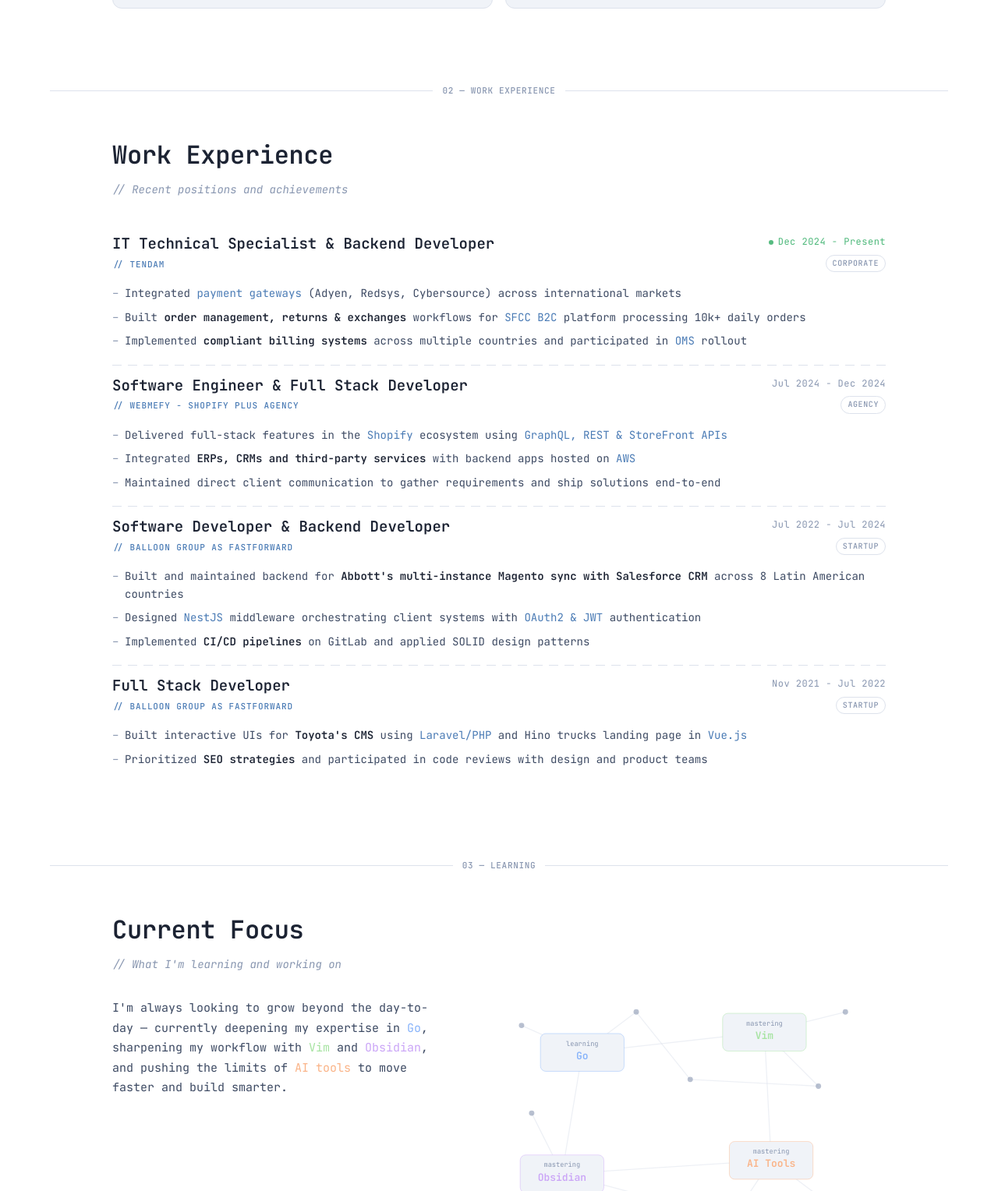
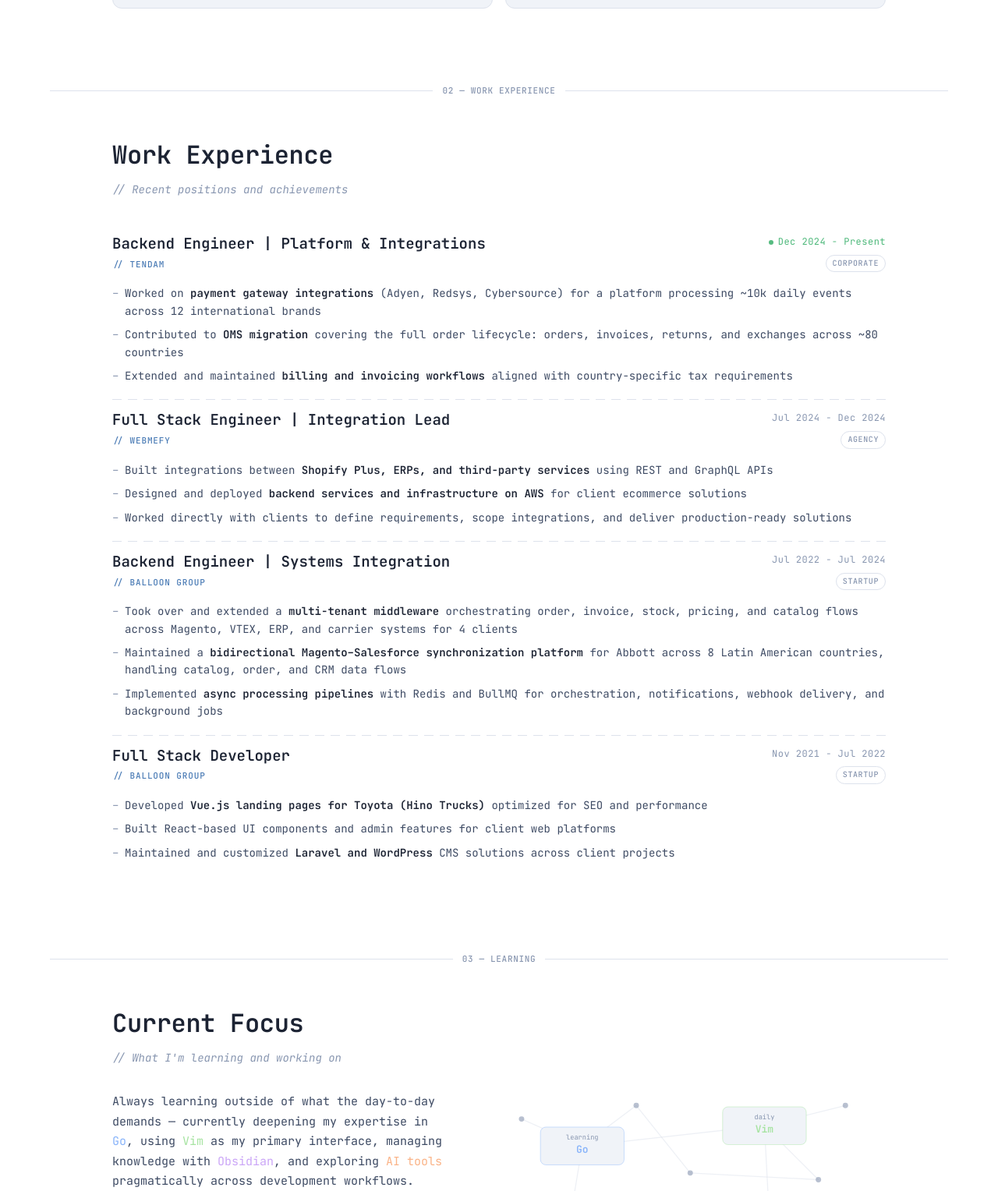
Before and after one commit to pablokoll/portfolio, an Astro site: page / in a window 1280 px wide. Shown: the part 1272-2800 px from the top of the page at 78% size. Built offline with nearby package versions, Linux system fonts and the light colour scheme; Astro itself is replaced by a stand-in of ours; a web font is replaced by a local one.

Commit message:
chore(content): rewrite portfolio content — backend positioning, honest verbs, learning section

```diff
--- a/src/components/ConstellationGraph.astro
+++ b/src/components/ConstellationGraph.astro
@@ -8,17 +8,17 @@ interface Props {
 const { items } = Astro.props;
 
 const nodePositions: Record<string, { x: number; y: number }> = {
-  learning_golang:   { x: 150, y: 80  },
-  mastering_vim:     { x: 420, y: 50  },
-  obsidian_notes:    { x: 120, y: 260 },
-  ai_tools_mastery:  { x: 430, y: 240 },
+  learning_golang: { x: 150, y: 80  },
+  vim:             { x: 420, y: 50  },
+  obsidian_notes:  { x: 120, y: 260 },
+  ai_tooling:      { x: 430, y: 240 },
 };
 
 const nodeLabels: Record<string, { top: string; bottom: string }> = {
-  learning_golang:  { top: 'learning', bottom: 'Go'       },
-  mastering_vim:    { top: 'mastering', bottom: 'Vim'     },
-  obsidian_notes:   { top: 'mastering', bottom: 'Obsidian'},
-  ai_tools_mastery: { top: 'mastering', bottom: 'AI Tools'},
+  learning_golang: { top: 'learning',  bottom: 'Go'       },
+  vim:             { top: 'daily',     bottom: 'Vim'      },
+  obsidian_notes:  { top: 'mastering', bottom: 'Obsidian' },
+  ai_tooling:      { top: 'exploring', bottom: 'AI Tools' },
 };
 
 const decorativeNodes = [
@@ -34,20 +34,20 @@ const decorativeNodes = [
 ];
 
 const lines: [string, string][] = [
-  ['learning_golang',  'mastering_vim'    ],
-  ['learning_golang',  'obsidian_notes'   ],
-  ['mastering_vim',    'ai_tools_mastery' ],
-  ['obsidian_notes',   'ai_tools_mastery' ],
-  ['learning_golang',  'd0'               ],
-  ['learning_golang',  'd1'               ],
-  ['mastering_vim',    'd4'               ],
-  ['mastering_vim',    'd3'               ],
-  ['obsidian_notes',   'd8'               ],
-  ['obsidian_notes',   'd5'               ],
-  ['ai_tools_mastery','d7'               ],
-  ['ai_tools_mastery','d6'               ],
-  ['d1',               'd2'               ],
-  ['d2',               'd3'               ],
+  ['learning_golang', 'vim'           ],
+  ['learning_golang', 'obsidian_notes'],
+  ['vim',             'ai_tooling'    ],
+  ['obsidian_notes',  'ai_tooling'    ],
+  ['learning_golang', 'd0'            ],
+  ['learning_golang', 'd1'            ],
+  ['vim',             'd4'            ],
+  ['vim',             'd3'            ],
+  ['obsidian_notes',  'd8'            ],
+  ['obsidian_notes',  'd5'            ],
+  ['ai_tooling',      'd7'            ],
+  ['ai_tooling',      'd6'            ],
+  ['d1',              'd2'            ],
+  ['d2',              'd3'            ],
 ];
 
 function getCoords(key: string): { x: number; y: number } | undefined {
--- a/src/data/portfolio.json
+++ b/src/data/portfolio.json
@@ -1,15 +1,15 @@
 {
   "meta": {
-    "title": "Pablo Koll | Software Developer",
-    "description": "Self-taught Software Developer with +4 years specializing in Backend & Full Stack Development. Node.js, TypeScript, Python, React. eCommerce platforms (Shopify, SFCC), API integrations, and scalable architectures across international markets.",
+    "title": "Pablo Koll | Backend Software Engineer",
+    "description": "Backend Software Engineer with 4+ years of experience building scalable APIs, transactional systems, enterprise integrations, async workflows, and multi-tenant platforms.",
     "ogImage": "/og-image.png",
     "url": "https://pablokoll.com"
   },
   "about": {
     "prompt": "$ whoami",
     "headline": "Pablo Koll",
-    "subtitle": "Software Engineer & System Builder",
-    "subline": "// self-taught engineer who builds scalable systems and clean architectures. passionate about solving real problems with the right tools — from APIs and backend services to full-stack products. always learning, currently leveraging AI to move faster and build smarter.",
+    "subtitle": "Backend Software Engineer",
+    "subline": "// Focused on integrations, distributed workflows, and reliable transactional systems. I use AI tooling pragmatically — to validate faster, prototype ideas, and cut through complexity.",
     "availability": "available for freelance",
     "cta": {
       "primary": {
@@ -27,91 +27,94 @@
     "subtitle": "// Recent positions and achievements",
     "items": [
       {
-        "role": "IT Technical Specialist & Backend Developer",
-        "company": "// TENDAM",
+        "role": "Backend Engineer | Platform & Integrations",
+        "company": "// Tendam",
         "period": "Dec 2024 - Present",
         "isCurrent": true,
         "type": "Corporate",
-        "description": "Developed and maintained payment gateway integrations with Adyen, Redsys, and Cybersource. Developing order management, returns, and exchanges workflows across international markets. Implemented compliant billing systems across multiple countries. Participated in the implementation of a new Order Management System (OMS) integrated with the existing ecosystem. Coordinating with Cloud infrastructure and internal IT teams following Agile methodology with Atlassian tools (Jira). Working with Salesforce Commerce Cloud (SFCC) B2C platform, supporting millions of customers and processing over 10,000 daily orders.",
+        "description": "Backend engineer working on retail systems processing ~10k daily orders across 12 international brands within an SFCC ecosystem. Focused on payment integrations, OMS migration, and cross-country billing workflows.",
         "bulletsHtml": [
-          "Integrated <em>payment gateways</em> (Adyen, Redsys, Cybersource) across international markets",
-          "Built <strong>order management, returns & exchanges</strong> workflows for <em>SFCC B2C</em> platform processing 10k+ daily orders",
-          "Implemented <strong>compliant billing systems</strong> across multiple countries and participated in <em>OMS</em> rollout"
+          "Worked on <strong>payment gateway integrations</strong> (Adyen, Redsys, Cybersource) for a platform processing ~10k daily events across 12 international brands",
+          "Contributed to <strong>OMS migration</strong> covering the full order lifecycle: orders, invoices, returns, and exchanges across ~80 countries",
+          "Extended and maintained <strong>billing and invoicing workflows</strong> aligned with country-specific tax requirements"
         ],
         "stack": [
           "JavaScript",
-          "Node.js",
-          "SFCC",
-          "ISML",
+          "Salesforce Commerce Cloud (SFCC)",
           "OCAPI/SCAPI",
-          "REST",
-          "SOAP",
-          "Payment Gateways"
+          "Adyen",
+          "Redsys",
+          "Cybersource"
         ]
       },
       {
-        "role": "Software Engineer & Full Stack Developer",
-        "company": "// Webmefy - Shopify Plus Agency",
+        "role": "Full Stack Engineer | Integration Lead",
+        "company": "// Webmefy",
         "period": "Jul 2024 - Dec 2024",
         "isCurrent": false,
         "type": "Agency",
-        "description": "Full Stack development in Shopify ecosystem. Integrating systems and adding functionalities using Shopify's GraphQL, REST, and StoreFront APIs. Implementing ERPs, CRMs, and web services integrations. Direct communication with clients to gather requirements and deliver solutions. Using AWS for hosting and deploying backend applications.",
+        "description": "Led technical delivery for ecommerce integration projects, designing and implementing Shopify Plus integrations with ERPs and third-party services. Worked across architecture, backend systems, and AWS deployments while collaborating directly with clients.",
         "bulletsHtml": [
-          "Delivered full-stack features in the <em>Shopify</em> ecosystem using <em>GraphQL, REST & StoreFront APIs</em>",
-          "Integrated <strong>ERPs, CRMs and third-party services</strong> with backend apps hosted on <em>AWS</em>",
-          "Maintained direct client communication to gather requirements and ship solutions end-to-end"
+          "Built integrations between <strong>Shopify Plus, ERPs, and third-party services</strong> using REST and GraphQL APIs",
+          "Designed and deployed <strong>backend services and infrastructure on AWS</strong> for client ecommerce solutions",
+          "Worked directly with clients to define requirements, scope integrations, and deliver production-ready solutions"
         ],
         "stack": [
-          "Shopify",
+          "TypeScript",
           "JavaScript",
-          "TypeScript",
+          "Python",
           "Express.js",
-          "Python",
+          "Shopify Plus",
           "GraphQL",
-          "AWS"
-        ]
-      },
-      {
-        "role": "Software Developer & Backend Developer",
-        "company": "// Balloon Group as FastForward",
-        "period": "Jul 2022 - Jul 2024",
-        "isCurrent": false,
-        "type": "Startup",
-        "description": "Self-managing projects from technical perspective with direct client communication. Developed and maintained backend for Abbott's multi-instance Magento eCommerce synchronization with Salesforce CRM across eight countries in Latin America. Created middleware in NestJS to orchestrate client systems. Applied design patterns and implemented OAuth2, JWT authentication. Implemented CI/CD pipelines on GitLab.",
-        "bulletsHtml": [
-          "Built and maintained backend for <strong>Abbott's multi-instance Magento sync with Salesforce CRM</strong> across 8 Latin American countries",
-          "Designed <em>NestJS</em> middleware orchestrating client systems with <em>OAuth2 & JWT</em> authentication",
-          "Implemented <strong>CI/CD pipelines</strong> on GitLab and applied SOLID design patterns"
-        ],
-        "stack": [
-          "NestJS",
-          "TypeScript",
-          "PostgreSQL",
-          "Redis",
           "Docker",
           "AWS"
         ]
       },
       {
+        "role": "Backend Engineer | Systems Integration",
+        "company": "// Balloon Group",
+        "period": "Jul 2022 - Jul 2024",
+        "isCurrent": false,
+        "type": "Startup",
+        "description": "Built backend systems and integration middleware for ecommerce and B2B platforms, focused on multi-tenant architectures, async workflows, and cross-system data synchronization.",
+        "bulletsHtml": [
+          "Took over and extended a <strong>multi-tenant middleware</strong> orchestrating order, invoice, stock, pricing, and catalog flows across Magento, VTEX, ERP, and carrier systems for 4 clients",
+          "Maintained a <strong>bidirectional Magento–Salesforce synchronization platform</strong> for Abbott across 8 Latin American countries, handling catalog, order, and CRM data flows",
+          "Implemented <strong>async processing pipelines</strong> with Redis and BullMQ for orchestration, notifications, webhook delivery, and background jobs"
+        ],
+        "stack": [
+          "NestJS",
+          "TypeScript",
+          "Node.js",
+          "Redis",
+          "BullMQ",
+          "PostgreSQL",
+          "Docker",
+          "AWS",
+          "Magento",
+          "VTEX"
+        ]
+      },
+      {
         "role": "Full Stack Developer",
-        "company": "// Balloon Group as FastForward",
+        "company": "// Balloon Group",
         "period": "Nov 2021 - Jul 2022",
         "isCurrent": false,
         "type": "Startup",
-        "description": "Collaborated closely with design and product teams creating interactive UIs. Worked on maintenance and development for Toyota's CMS using Laravel and PHP. Developed Toyota's Hino trucks landing page using VueJS. Prioritized SEO strategies and participated in code reviews.",
+        "description": "Worked on frontend and CMS-based web applications for multiple client projects using React, Vue.js, Laravel, and WordPress.",
         "bulletsHtml": [
-          "Built interactive UIs for <strong>Toyota's CMS</strong> using <em>Laravel/PHP</em> and Hino trucks landing page in <em>Vue.js</em>",
-          "Prioritized <strong>SEO strategies</strong> and participated in code reviews with design and product teams"
+          "Developed <strong>Vue.js landing pages for Toyota (Hino Trucks)</strong> optimized for SEO and performance",
+          "Built React-based UI components and admin features for client web platforms",
+          "Maintained and customized <strong>Laravel and WordPress</strong> CMS solutions across client projects"
         ],
         "stack": [
           "JavaScript",
-          "HTML",
-          "CSS",
-          "Tailwind",
           "React",
+          "Vue.js",
+          "Laravel",
           "PHP",
-          "Laravel",
-          "VueJS"
+          "WordPress",
+          "Tailwind"
         ]
       }
     ]
@@ -165,12 +168,12 @@
         "progressComment": "// progress: 35%"
       },
       {
-        "name": "mastering_vim",
+        "name": "vim",
         "icon": "terminal",
         "iconColor": "pk-mint",
         "badge": "DAILY",
         "badgeColor": "pk-mint",
-        "description": "Practicing VIM motions and keybindings to boost coding efficiency. Using Neovim as my daily driver with custom configurations and plugins for a powerful development workflow.",
+        "description": "Vim is how I move through a computer. Keyboard-first workflows, low friction, and tools built around speed and focus.",
         "progressPercent": 60,
         "progressComment": "// progress: 60%"
       },
@@ -185,12 +188,12 @@
         "progressComment": "// progress: 100%"
       },
       {
-        "name": "ai_tools_mastery",
+        "name": "ai_tooling",
         "icon": "sparkles",
         "iconColor": "pk-peach",
         "badge": "EXPLORING",
         "badgeColor": "pk-peach",
-        "description": "Integrating AI-powered development tools into my workflow. Learning prompt engineering, using Claude Code, GitHub Copilot, and building AI agents to boost productivity and automate tasks.",
+        "description": "Using AI tooling to accelerate development workflows, prototype integrations, and automate repetitive engineering tasks.",
         "progressPercent": 75,
         "progressComment": "// progress: 75%"
       }
@@ -199,27 +202,27 @@
   "contact": {
     "headline": "Let's talk.",
     "subtitle": "// Contact to drink a coffee.",
-    "paragraph": "Open and available for <strong>freelance</strong> and remote work. I enjoy working with a clear <em>plan</em>, helping teams make sharp <em>decisions</em>, <em>shipping</em> with Docker, and <em>building</em> products from scratch to <em>deploy</em>.",
+    "paragraph": "Available for <strong>freelance</strong> and remote work. I enjoy working with a clear plan, helping teams make sharp technical decisions, and building backend systems from scratch — architecture, deployment, and long-term maintainability.",
     "email": "pablokollm@gmail.com",
     "links": [
       {
         "platform": "GitHub",
         "handle": "@pablokoll",
-        "cta": "Échale un vistazo →",
+        "cta": "Check it out →",
         "url": "https://github.com/pablokoll",
         "tooltip": "go_to(\"github\")"
       },
       {
         "platform": "LinkedIn",
         "handle": "pablo-koll",
-        "cta": "Envíame un DM →",
+        "cta": "Send me a DM →",
         "url": "https://linkedin.com/in/pablo-koll",
         "tooltip": "go_to(\"linkedin\")"
       },
       {
         "platform": "Email",
         "handle": "pablokollm@gmail.com",
-        "cta": "Esto podría haberse escrito por mail →",
+        "cta": "This could've been an email →",
         "url": null,
         "tooltip": "copy_to_clipboard()"
       }
--- a/src/pages/index.astro
+++ b/src/pages/index.astro
@@ -95,7 +95,7 @@ const projects = getProjectsData();
       <div class="learning-layout">
         <div class="learning-about">
           <p class="learning-about-text">
-            I'm always looking to grow beyond the day-to-day — currently deepening my expertise in <span style="color: var(--pk-sky)">Go</span>, sharpening my workflow with <span style="color: var(--pk-mint)">Vim</span> and <span style="color: var(--pk-mauve)">Obsidian</span>, and pushing the limits of <span style="color: var(--pk-peach)">AI tools</span> to move faster and build smarter.
+            Always learning outside of what the day-to-day demands — currently deepening my expertise in <span style="color: var(--pk-sky)">Go</span>, using <span style="color: var(--pk-mint)">Vim</span> as my primary interface, managing knowledge with <span style="color: var(--pk-mauve)">Obsidian</span>, and exploring <span style="color: var(--pk-peach)">AI tools</span> pragmatically across development workflows.
           </p>
         </div>
         <div class="learning-graph">
```
